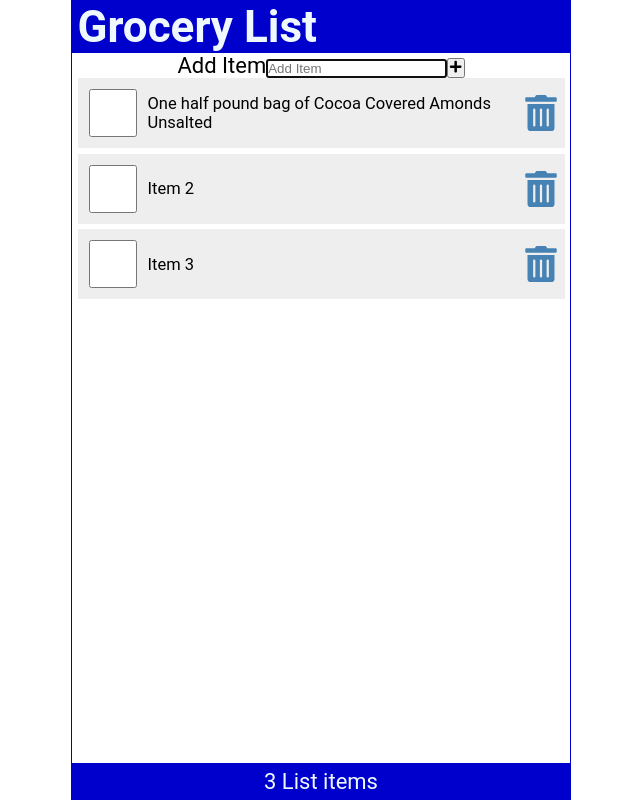
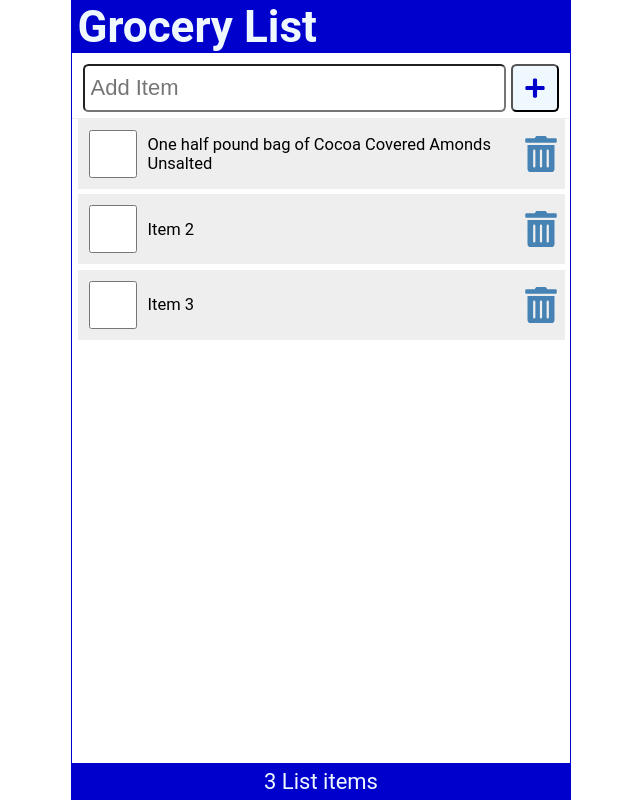
Before and after one commit to buithutruc/ReactTutorial, a React (Create React App) app: page / in a window 1280 px wide. Shown: the whole page, without its empty margins (319-959 px from the left). Built offline with nearby package versions, Linux system fonts and the light colour scheme.

Commit message:
added styling for the AddItem form

```diff
--- a/src/index.css
+++ b/src/index.css
@@ -115,3 +115,46 @@
   color: red;
   outline: none;
 }
+
+.addForm {
+  width: 100%;
+  display: flex;
+  justify-content: flex-start;
+  margin: 0.5rem 0 0;
+  padding: 0 0.5rem 0.25rem;
+  border-bottom: 1px solid #eee;
+}
+
+.addForm label {
+  position: absolute;
+  left: -99999px;
+}
+
+.addForm input[type="text"] {
+  flex-grow: 1;
+  max-width: calc(100% - 50px);
+  min-height: 48px;
+  font-size: 1rem;
+  padding: 0.25rem;
+  border-radius: 0.25rem;
+  margin-right: 0.25rem;
+  outline: none;
+}
+
+button {
+  height: 48px;
+  min-width: 48px;
+  border-radius: 0.25rem;
+  padding: 0.5rem;
+  font-size: 1rem;
+  background-color: aliceblue;
+  color: mediumblue;
+  cursor: pointer;
+}
+
+button:focus,
+button:hover {
+  color: white;
+  background-color: limegreen;
+  outline: none;
+}
```
